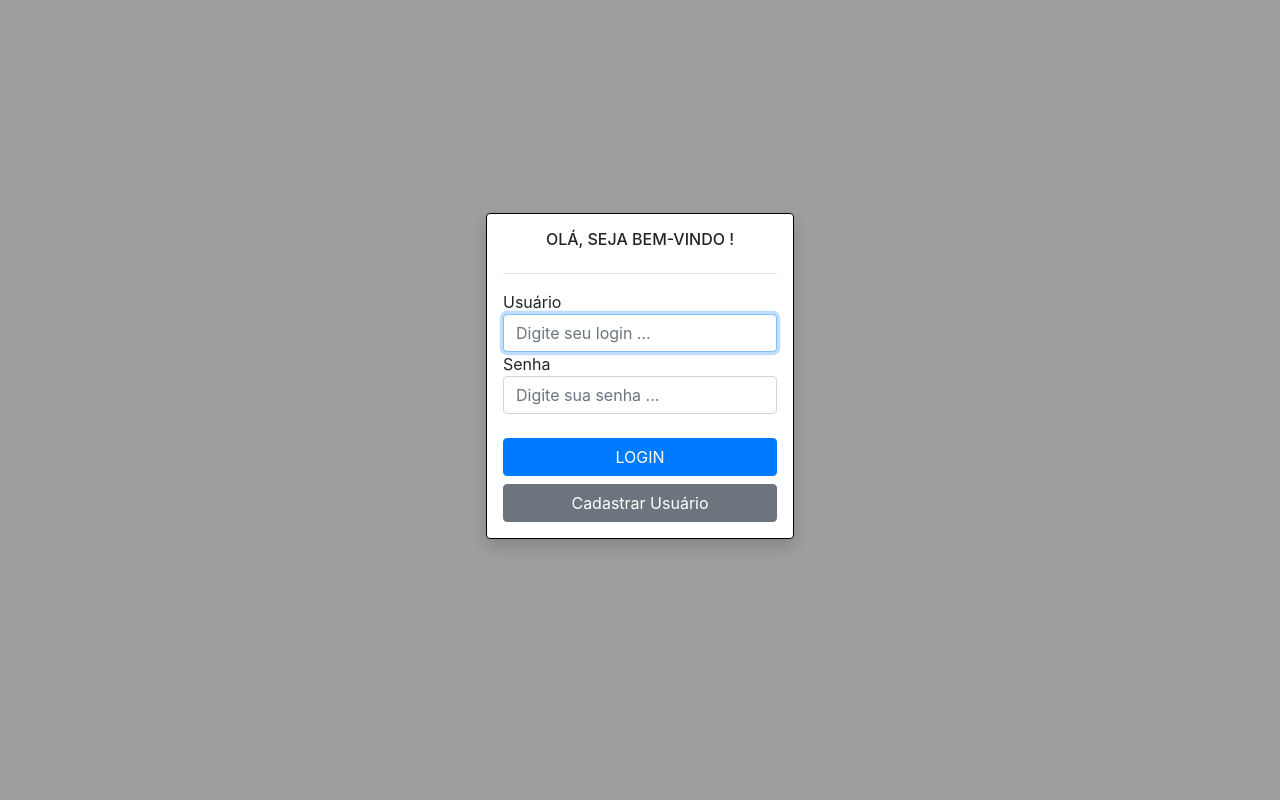
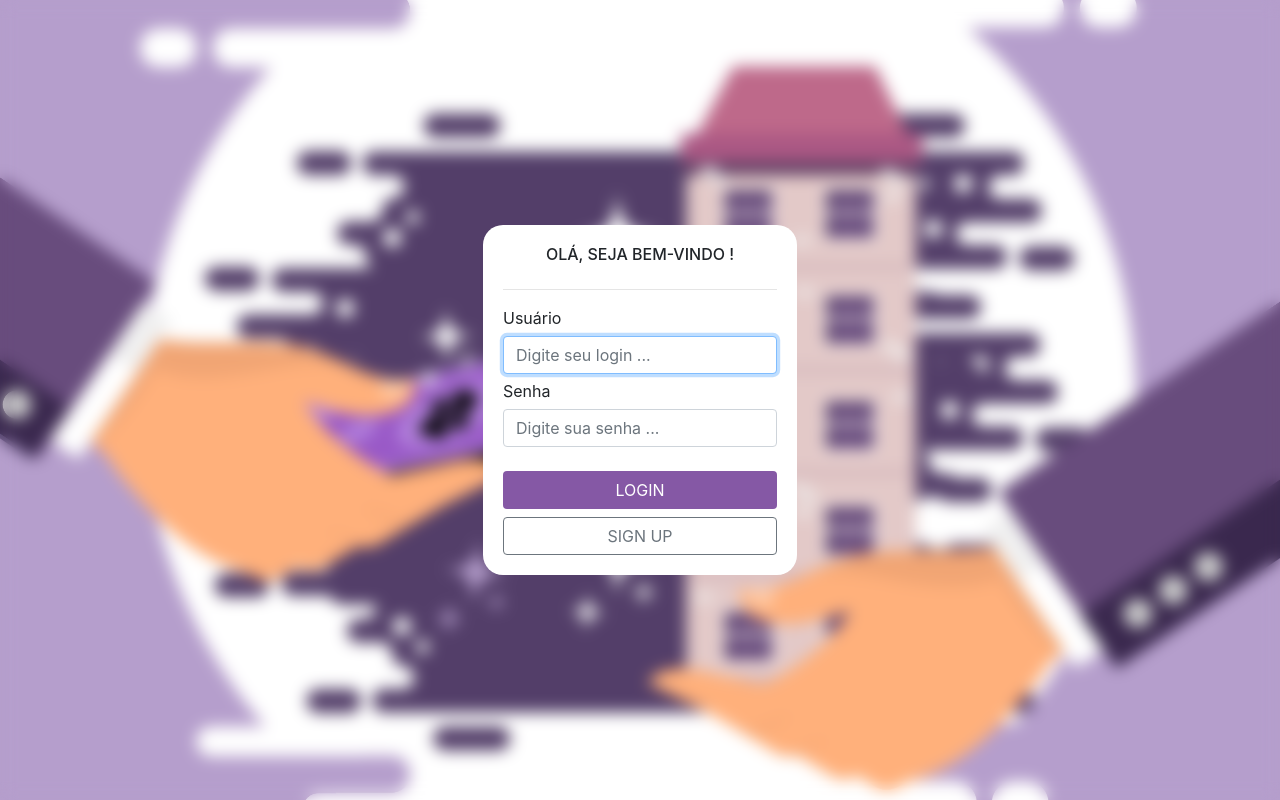
Before and after one commit to lvleo21/controle-financas, a Django app: page /accounts/login/ in a window 1280 px wide. Run offline with Django 3.2, Linux system fonts and the light colour scheme; some libraries are stand-ins or nearby versions.

Commit message:
work in progress

```diff
--- a/accounts/templates/registration/login.html
+++ b/accounts/templates/registration/login.html
@@ -2,7 +2,7 @@
 {% load widget_tweaks %}
 
 {% block title %}
-LOGIN
+Control Transaction
 {% endblock title %}
 
 {% block content %}
@@ -16,12 +16,12 @@ LOGIN
     <div class="">
         {% if form.non_field_errors %}
         <div class="alert alert-danger alert-dismissible fade show" role="alert">
-            <b>Usuário</b> ou <b>Senha</b> inválido, tente novamente.
+            <b>USUÁRIO</b> ou <b>SENHA</b> inválido, tente novamente.
         </div>
         {% endif %}
 
-        <div class="shadow p-3 mb-5 bg-white rounded"
-            style="background-color: white;border: 1px solid rgb(0, 0, 0); padding: 20px; border-radius: 10px;">
+        <div class=""
+            style="background-color: white; padding: 20px; border-radius: 20px;">
             <div class="d-flex justify-content-center">
                 <h6>OLÁ, SEJA BEM-VINDO !</h6>
             </div>
@@ -29,12 +29,13 @@ LOGIN
             <form action="" method="POST">
                 {% csrf_token %}
                 {{form.username.label}}
-                {% render_field form.username class+="form-control" placeholder="Digite seu login ..." %}
+                {% render_field form.username class+="form-control" placeholder="Digite seu login ..." style="margin-top:6px; margin-bottom: 5px;" %}
+
                 {{form.password.label}}
-                {% render_field form.password class+="form-control" placeholder="Digite sua senha ..." %}
+                {% render_field form.password class+="form-control" placeholder="Digite sua senha ..." style="margin-top:6px;"%}
                 <br>
-                <button class="btn btn-primary btn-block" type="submit">LOGIN</button>
-                <a class="btn btn-secondary btn-block" href="{% url 'accounts:create_client' %}">Cadastrar Usuário</a>
+                <button class="btn btn btn-block" style="background-color: rgb(133, 88, 165); color: white;" type="submit">LOGIN</button>
+                <a class="btn btn-outline-secondary btn-block" href="{% url 'accounts:create_client' %}">SIGN UP</a>
             </form>
         </div>
     </div>
--- a/core/templates/core/components/base.html
+++ b/core/templates/core/components/base.html
@@ -1,3 +1,4 @@
+{% load static %}
 <!DOCTYPE html>
 <html lang="pt-br">
 
@@ -17,16 +18,35 @@
     {% endblock css %}
 
     <style>
-        .back {
+        .bg-login {
 
-            background-color: #9e9e9e;
+            /* background-color: #9e9e9e;
             height: 100vh;
 
             background-repeat: no-repeat;
             background-size: cover;
+            position: relative; */
+            background-image: url("{% static 'core/img/bg.jpg' %}");
+
+            height: 100vh;
+            background-position: center;
+            background-repeat: no-repeat;
+            background-size: cover;
             position: relative;
+            backdrop-filter: blur(8px)
+        }
+
+        .bg-site {
 
 
+
+            background-image: linear-gradient(100deg, #8558ff 0%, #999999 100%);
+
+
+            height: 100vh;
+            background-repeat: no-repeat;
+            background-size: cover;
+            position: relative;
         }
     </style>
 
@@ -35,7 +55,8 @@
 <body>
 
 
-    <body class="back">
+
+    <body class=" {% if request.path == '/accounts/login/' or request.path == '/accounts/create_client' %} bg-login {% else %} bg-site {% endif %}">
         {% block content %}
         {% endblock content %}
     </body>
```
Also changed, not shown: core/templates/core/list_transaction.html (+12 -8 lines), core/static/core/img/bg.jpg (added).
